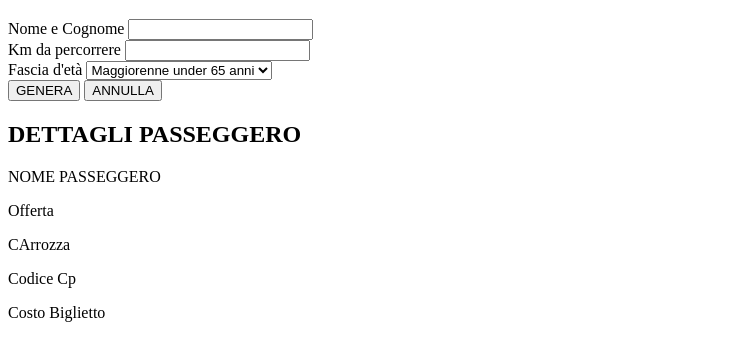
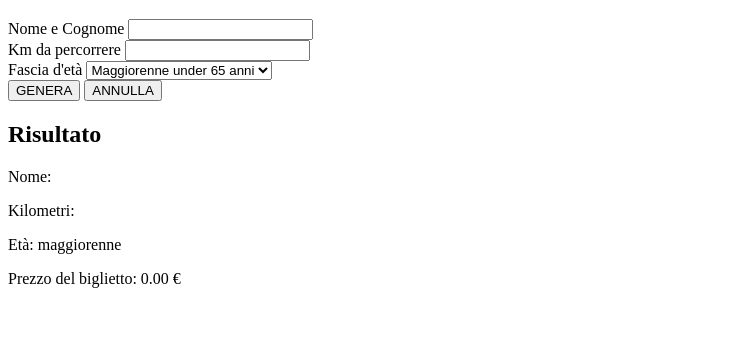
Before and after one commit to Om12ek99/js-biglietto-treno-form, a plain HTML site: page index.html in a window 1280 px wide. Both pictures are taken after a click on the button "GENERA". Shown: the part 61-422 px from the top of the page, without its empty margins (0-737 px from the left). Drawn offline with Linux system fonts and the light colour scheme.

Commit message:
add: Javascript

```diff
--- a/index.html
+++ b/index.html
@@ -18,16 +18,18 @@
         <!-- contenitore del form -->
         <div class="container-info">
             <div class="dati flex">
+                <!-- prima colonna con i dati dell'utente -->
                 <div class="col">
                     <label for="nome">Nome e Cognome</label>
                     <input type="text" id="nome">
                 </div>
+                <!-- seconda colonna con il kilometraggio percorso -->
                 <div class="col">
                     <label for="km">Km da percorrere</label>
                     <input type="number" id="km">
                 </div>
+                <!-- terza colonna con la fascia di età -->
                 <div class="col">
-
                     <label for="eta">Fascia d'età</label>
                     <select id="eta" name="eta">
                       <option value="maggiorenne">Maggiorenne under 65 anni</option>
@@ -35,37 +37,23 @@
                       <option value="anziano">Anziano over 65 anni</option>
                       <option value="bambino">Bambino under 13 anni</option>
                     </select>
-
-
-
                 </div>
             </div>
+            <!-- fine del contenitore dei dati -->
+            <!-- pulsanti azione -->
             <div class="buttons flex">
-                <button>GENERA</button>
-                <button>ANNULLA</button>
+                <button id="gen">GENERA</button>
+                <button id="del">ANNULLA</button>
             </div>
         </div>
+        <!-- fine contenitore del form -->
         <!-- contenitore dei risultati del form calcolati -->
-        <div class="container-results">
-            <h2>DETTAGLI PASSEGGERO</h2>
-            <div class="results flex">
-                <div class="card">
-                    <p>NOME PASSEGGERO</p>
-                </div>
-                <div class="card">
-                    <p>Offerta</p>
-                </div>
-                <div class="card">
-                    <p>CArrozza</p>
-                </div>
-                <div class="card">
-                    <p>Codice Cp</p>
-                </div>
-                <div class="card">
-                    <p>Costo Biglietto</p>
-                </div>
-            </div>
+        <div id="result">
+            <p>ciao</p>
         </div>
     </main>
+
+    <!-- collegamento javascript -->
+    <script src="./script.js"></script>
 </body>
 </html>
--- /dev/null
+++ b/script.js
@@ -0,0 +1,51 @@
+
+// Richiamo delle variabili dei pulsanti e visualizzazione in console
+const sendBtn = document.getElementById("gen");
+// console.log(sendBtn);
+
+const delBtn = document.getElementById("del");
+// console.log(delBtn);
+
+// aggiungo un eventListener ai pulsani. Inizio con il pulsante GENERA
+// GENERA
+sendBtn.addEventListener("click", function() {
+    //leggo il nome e cognome
+    const name = document.getElementById("nome").value; //è un object
+    console.log(name);
+
+    // leggo il km che si vuole percorrere
+    const kmPercorsi = document.getElementById("km").value; //è un object
+    console.log(kmPercorsi);
+
+    // a me serve il valore contenuto e non l'elemento input, e gia che ci sono con typeof osservo il tipo di variabile
+    const kmValue = parseInt(kmPercorsi); // number
+    // console.log(kmValue, typeof kmValue);
+
+    //leggo la fascia di età del passeggero
+    const etaPass = document.getElementById("eta").value;
+    console.log(etaPass);
+
+
+    let sconto = 0;
+    if (etaPass === 'minorenne') {
+      sconto = 0.2; // Sconto del 20% per i minorenni
+    } else if (etaPass === 'anziano') {
+      sconto = 0.4; // Sconto del 40% per gli anziani
+    } else if (etaPass === 'bambino') {
+      sconto = 1; // Sconto del 100% per i bambini
+    }
+    console.log(sconto);
+
+    const prezzoBase = kmPercorsi * 0.21;
+    const prezzoScontato = prezzoBase * (1 - sconto);
+    console.log(prezzoScontato);
+
+
+    document.getElementById('result').innerHTML = `
+      <h2>Risultato</h2>
+      <p>Nome: ${name}</p>
+      <p>Kilometri: ${kmPercorsi}</p>
+      <p>Età: ${etaPass}</p>
+      <p>Prezzo del biglietto: ${prezzoScontato.toFixed(2)} €</p>
+    `;
+})
```
